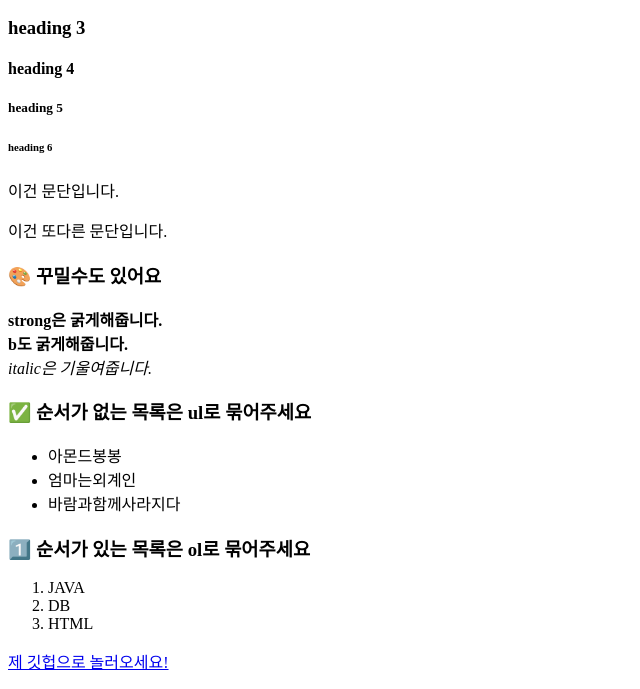
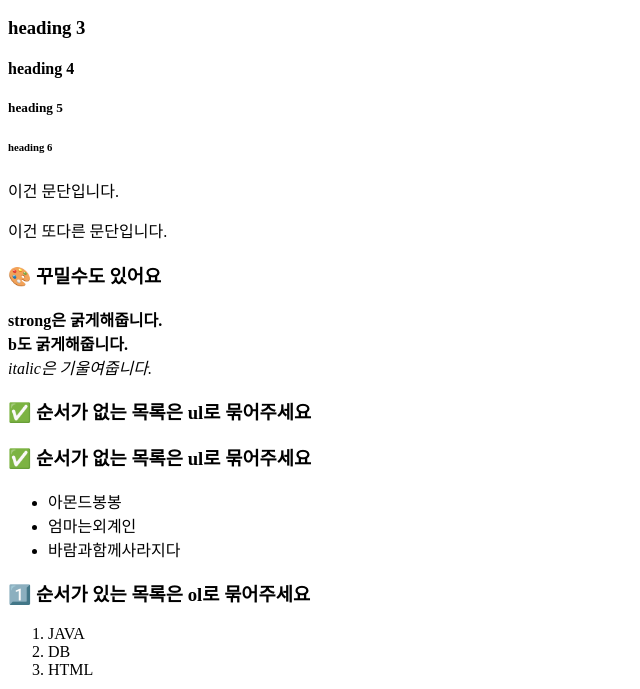
Before and after one commit to pkrystal95/html_example, a plain HTML site: page typography.html in a window 1280 px wide. Shown: the part 110-799 px from the top of the page, without its empty margins (0-640 px from the left). Drawn offline with Linux system fonts and the light colour scheme; grey boxes are pictures that could not be loaded.

Commit message:
form 실습

```diff
--- a/typography.html
+++ b/typography.html
@@ -24,6 +24,7 @@
 
     <h3>✅ 순서가 없는 목록은 ul로 묶어주세요</h3>
 
+    <h3>✅ 순서가 없는 목록은 ul로 묶어주세요</h3>
     <ul>
       <li>아몬드봉봉</li>
       <li>엄마는외계인</li>
```
Also changed, not shown: 1 other file.
